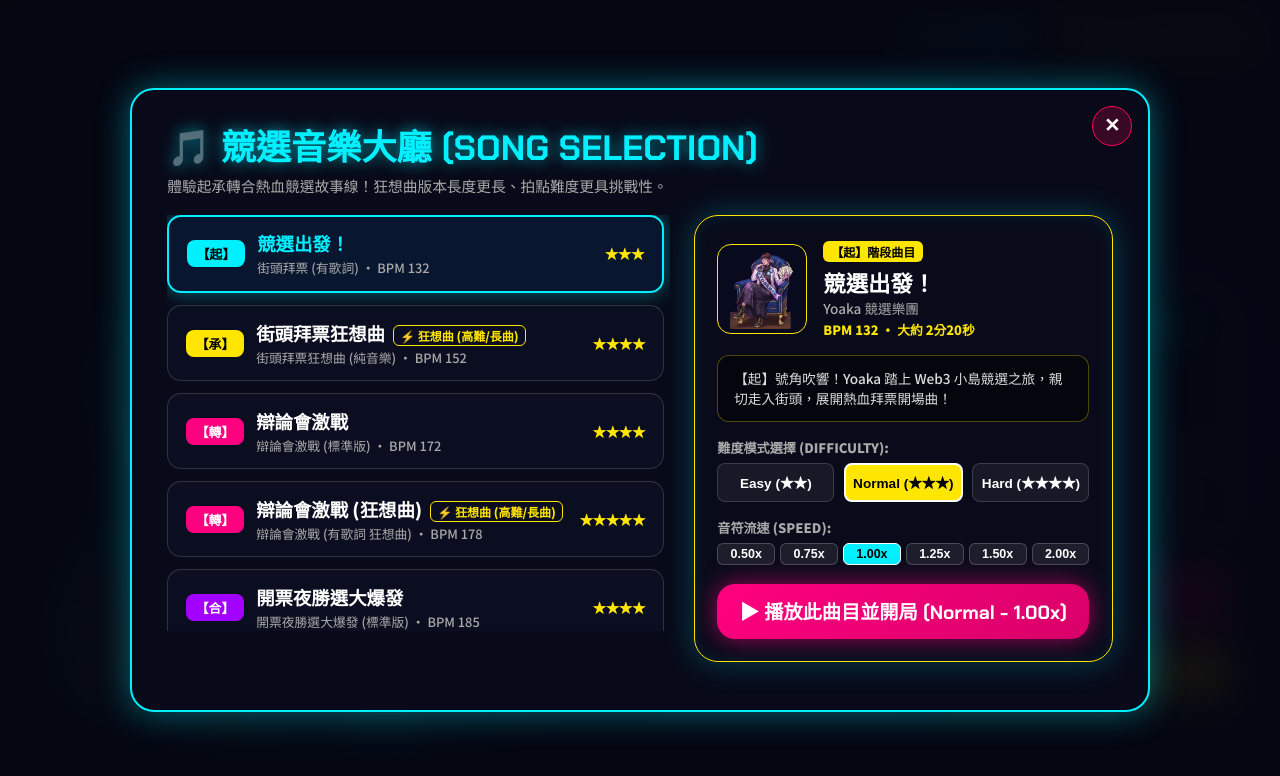
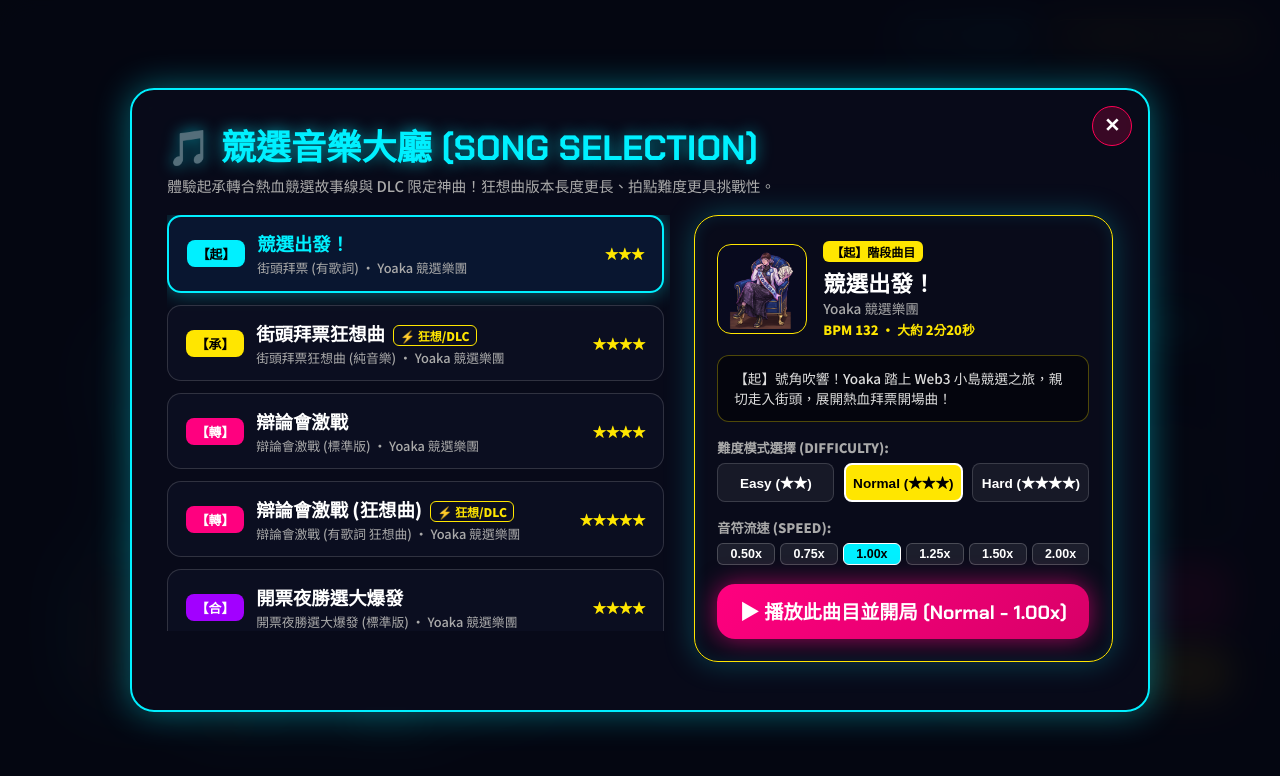
Before and after one commit to scvjoker/YDash, a React (Vite) app: page / in a window 1280 px wide. Both pictures are taken after a click on the button "🎵 切換樂曲". Shown: the top 776 px of the page. Built offline with nearby package versions, Linux system fonts and the light colour scheme; no server answers.

Commit message:
feat: add Whats Next? by A Li & Jay Lin DLC track to SongRegistry and SongSelectModal

```diff
--- a/src/components/SongSelectModal.tsx
+++ b/src/components/SongSelectModal.tsx
@@ -26,12 +26,13 @@ export const SongSelectModal: React.FC<SongSelectModalProps> = ({
     onSelectSong(selectedSong, difficulty, speed);
   };
 
-  const getStageBadgeColor = (stage: '起' | '承' | '轉' | '合') => {
+  const getStageBadgeColor = (stage: '起' | '承' | '轉' | '合' | 'DLC') => {
     switch (stage) {
       case '起': return { bg: '#00f0ff', color: '#000' };
       case '承': return { bg: '#ffe600', color: '#000' };
       case '轉': return { bg: '#ff007f', color: '#fff' };
       case '合': return { bg: '#a200ff', color: '#fff' };
+      case 'DLC': return { bg: 'linear-gradient(90deg, #ffe600, #ff007f)', color: '#000' };
     }
   };
 
@@ -91,13 +92,13 @@ export const SongSelectModal: React.FC<SongSelectModalProps> = ({
             🎵 競選音樂大廳 (SONG SELECTION)
           </h2>
           <p style={{ color: '#aaa', fontSize: '0.92rem' }}>
-            體驗起承轉合熱血競選故事線！狂想曲版本長度更長、拍點難度更具挑戰性。
+            體驗起承轉合熱血競選故事線與 DLC 限定神曲！狂想曲版本長度更長、拍點難度更具挑戰性。
           </p>
         </div>
 
         {/* Main Grid: Left Track List vs Right Selected Song Preview */}
         <div style={{ display: 'grid', gridTemplateColumns: '1.2fr 1fr', gap: '1.5rem', marginBottom: '1.2rem' }}>
-          {/* LEFT: 6 Songs Selection Cards */}
+          {/* LEFT: 7 Songs Selection Cards */}
           <div style={{ display: 'flex', flexDirection: 'column', gap: '0.75rem', maxHeight: '52vh', overflowY: 'auto', paddingRight: '6px' }}>
             {SONG_REGISTRY.map(song => {
               const isSelected = selectedSong.id === song.id;
@@ -144,12 +145,12 @@ export const SongSelectModal: React.FC<SongSelectModalProps> = ({
                         {song.title}
                         {song.isRhapsody && (
                           <span style={{ fontSize: '0.75rem', color: '#ffe600', marginLeft: '8px', border: '1px solid #ffe600', padding: '1px 6px', borderRadius: '6px' }}>
-                            ⚡ 狂想曲 (高難/長曲)
+                            ⚡ 狂想/DLC
                           </span>
                         )}
                       </h4>
                       <p style={{ fontSize: '0.8rem', color: '#aaa' }}>
-                        {song.subtitle} • BPM {song.bpm}
+                        {song.subtitle} • {song.artist}
                       </p>
                     </div>
                   </div>
--- a/src/game/SongRegistry.ts
+++ b/src/game/SongRegistry.ts
@@ -8,7 +8,7 @@ export interface SongData {
   cover: string;
   bg: string;
   audio: string;
-  storyStage: '起' | '承' | '轉' | '合';
+  storyStage: '起' | '承' | '轉' | '合' | 'DLC';
   isRhapsody: boolean; // True if it's an extended high-difficulty Rhapsody track
   storyContext: string;
   difficultyRating: {
@@ -132,5 +132,24 @@ export const SONG_REGISTRY: SongData[] = [
       Normal: 5,
       Hard: 5
     }
+  },
+  {
+    id: 'dlc_whats_next',
+    title: 'Whats Next?',
+    subtitle: '✨ 賽博龐克特別合作 DLC 特典',
+    artist: 'A Li & Jay Lin',
+    bpm: 168,
+    duration: 195,
+    cover: '/assets/yoaka_kpop.png',
+    bg: '/cyber_runway_bg.png',
+    audio: '/assets/audio/whats_next_ali_jaylin.mp3',
+    storyStage: 'DLC',
+    isRhapsody: true,
+    storyContext: '【DLC 特別合作特典】由 A Li & Jay Lin 強強聯手打造的賽博極限電音神曲！熱血節奏與絢麗音浪交織，迎向下一階段的終極挑戰！',
+    difficultyRating: {
+      Easy: 3,
+      Normal: 4,
+      Hard: 5
+    }
   }
 ];
```
Also changed, not shown: 1 other file (tests, documents, lock files or other folders).
